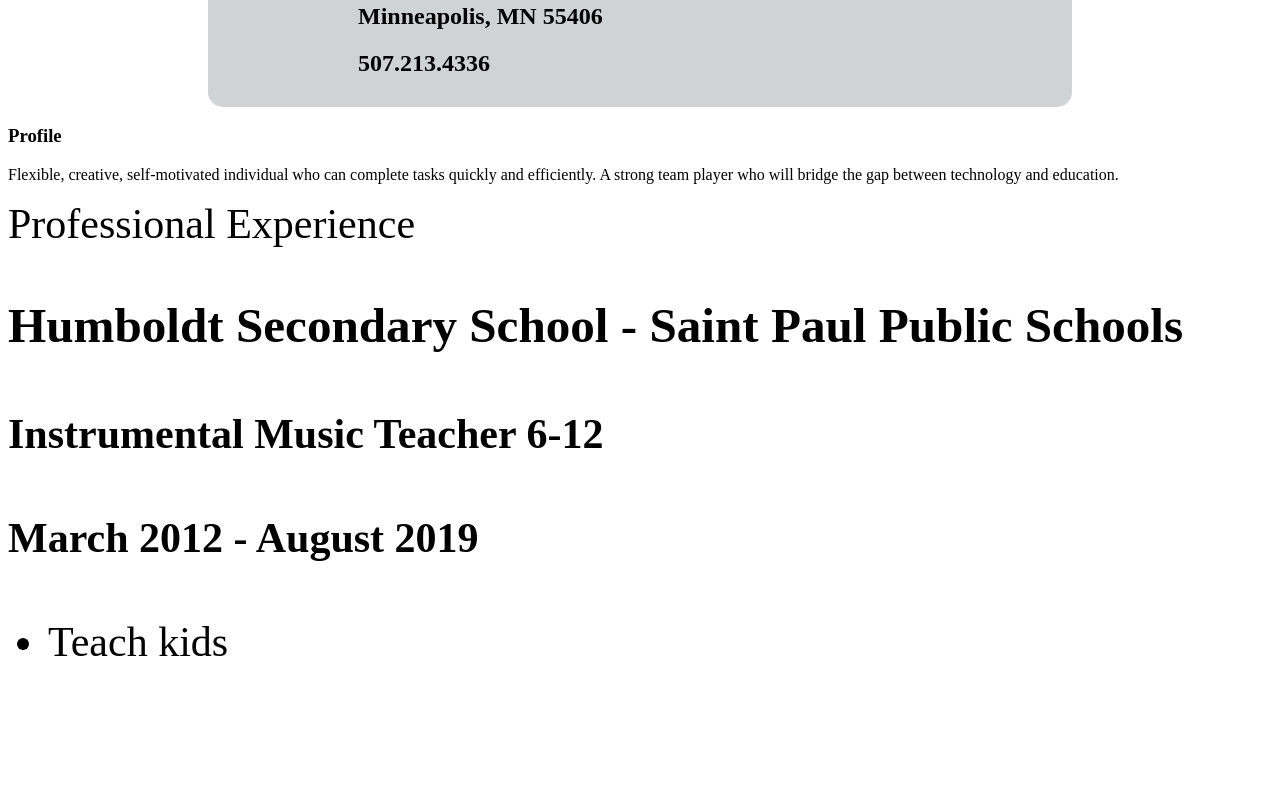
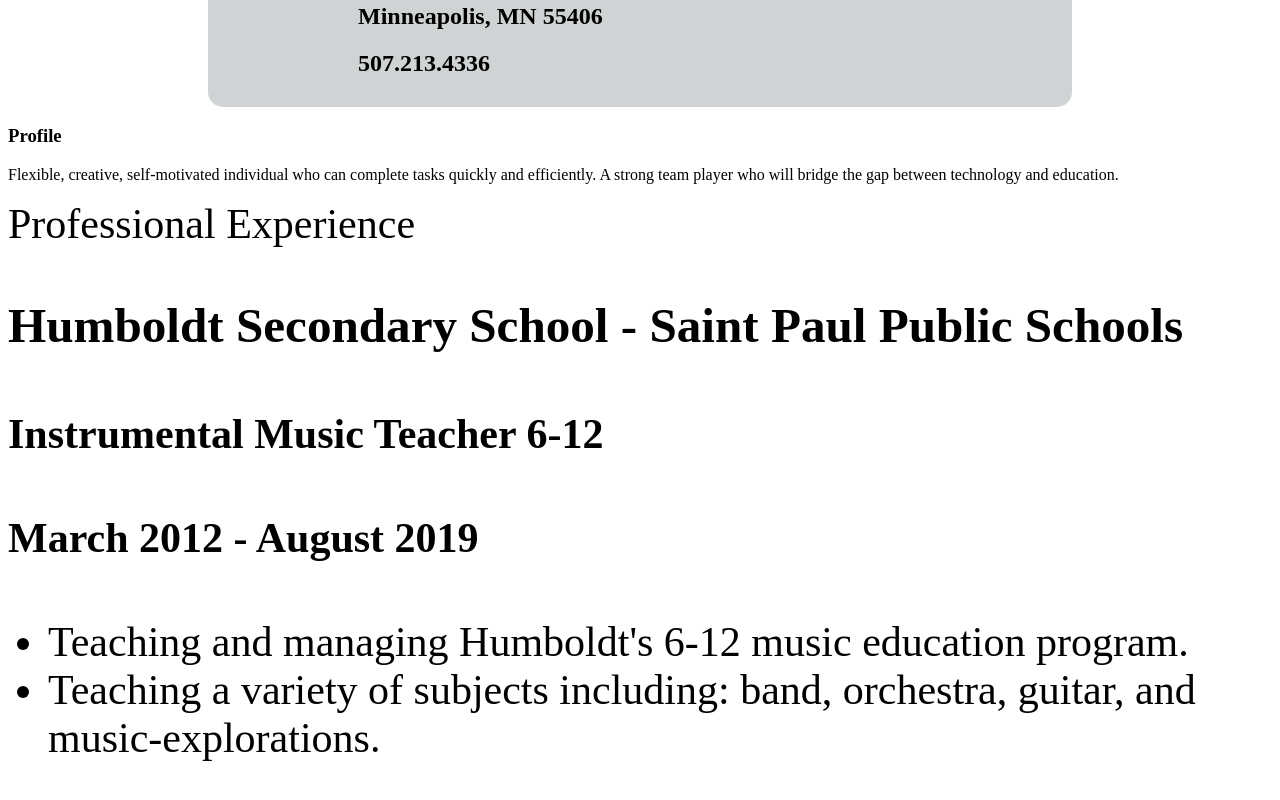
Before and after one commit to RedKardinal/johnlestock.github.io, a plain HTML site: page index.html in a window 1280 px wide. Shown: the part 378-1178 px from the top of the page. Before the commit the page ends 1086 px from the top, so only its background shows below. Drawn offline with Linux system fonts and the light colour scheme.

Commit message:
LI additions

```diff
--- a/index.html
+++ b/index.html
@@ -34,7 +34,8 @@
         </div>
         <div class"black-content">
           <ul>
-            <li>Teach kids</li>
+            <li>Teaching and managing Humboldt's 6-12 music education program.</li>
+            <li>Teaching a variety of subjects including: band, orchestra, guitar, and music-explorations.</li>
           </ul>
   </body>
 </html>
```
